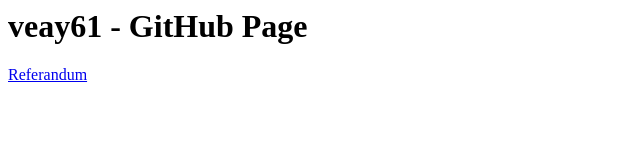
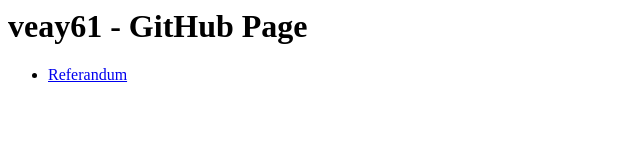
Before and after one commit to veay61/veay61.github.io, a plain HTML site: page index.html in a window 1280 px wide. Shown: the full height of the page, 0-640 px from the left. Drawn offline with Linux system fonts and the light colour scheme.

Commit message:
Update index.html

```diff
--- a/index.html
+++ b/index.html
@@ -1,6 +1,8 @@
 <html>
 <body>
 <h1>veay61 - GitHub Page</h1>
-<a href="Referandum-Eski-Yeni-Anayasa-Karsilatirma.html">Referandum</a>
+  <ul>
+    <li><a href="Referandum-Eski-Yeni-Anayasa-Karsilatirma.html">Referandum</a></li>
+   </ul>
 </body>
 </html>
```
